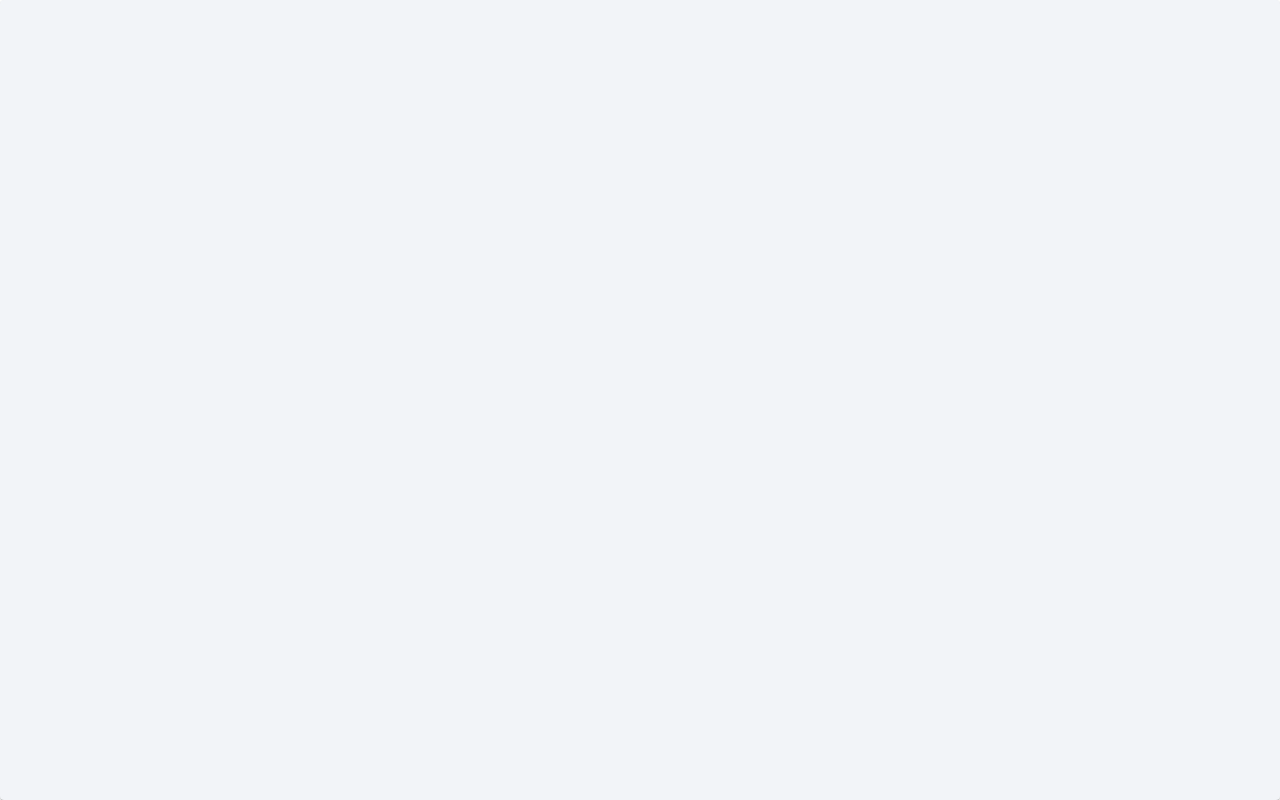
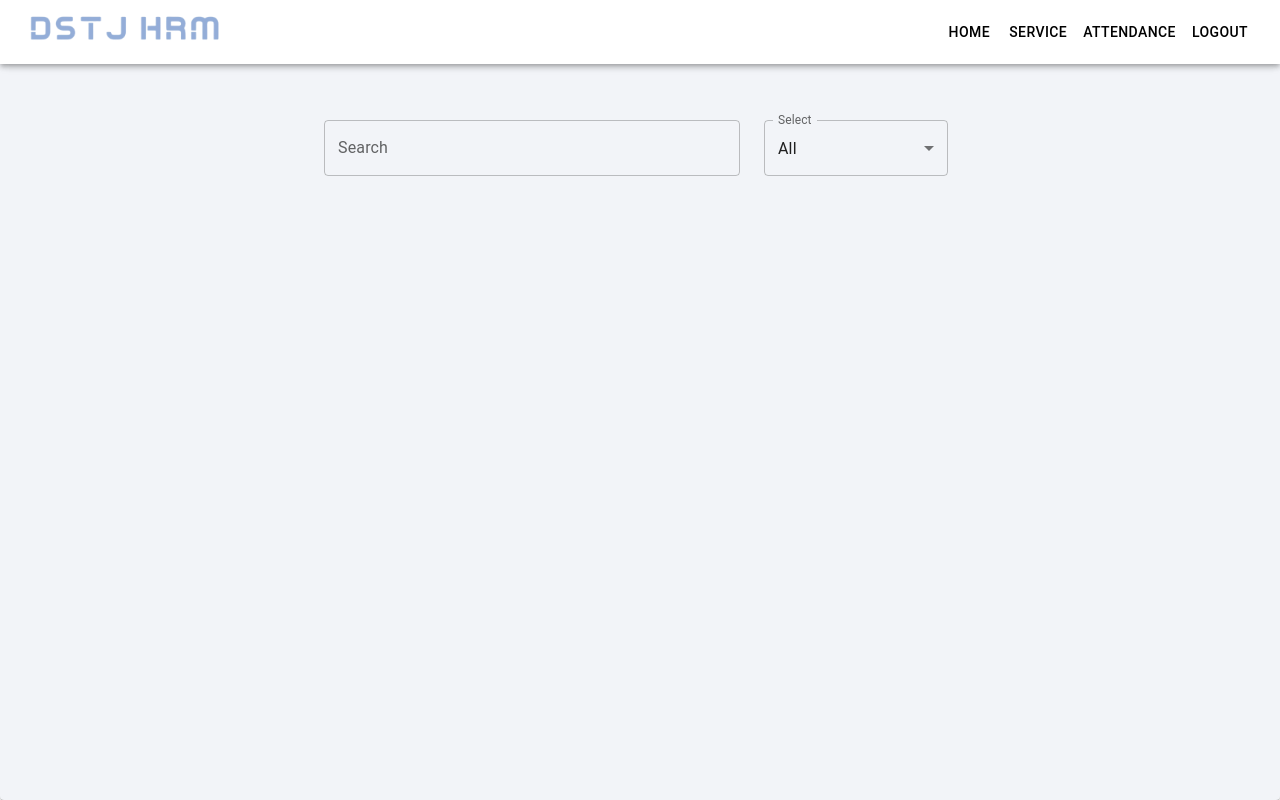
Before and after one commit to Modem924/frontend, a React (Create React App) app in the folder frontend/: page /service in a window 1280 px wide. Before the commit this address had no page. Built offline with nearby package versions, Linux system fonts and the light colour scheme.

Commit message:
filtering bars

```diff
--- a/frontend/src/App.js
+++ b/frontend/src/App.js
@@ -7,7 +7,8 @@ import {
   LoginScreen,
   MasterScreen,
   SigninScreen,
-  Attendance
+  Attendance,
+  ServiceScreen
 } from './components';
 
 const App = () => {
@@ -19,6 +20,7 @@ const App = () => {
           <Route path="/master" element={<MasterScreen />} />
           <Route path="/signin" element={<SigninScreen />} />
           <Route path="/attendance" element={<Attendance />} />
+          <Route path="/service" element={<ServiceScreen />} />
         </Routes>
       </AppPaperScreen>
     </BrowserRouter>
--- /dev/null
+++ b/frontend/src/components/ServiceScreen.js
@@ -0,0 +1,89 @@
+import { useEffect, useState } from 'react';
+import NavigationBar from './NavigationBar';
+import Button from '@mui/material/Button';
+import TextField from '@mui/material/TextField';
+import Box from '@mui/material/Box';
+import Grid from '@mui/material/Grid';
+import MenuItem from '@mui/material/MenuItem';
+
+const filters = [
+    {
+        value: 'All',
+        label: 'All',
+    },
+    {
+        value: 'Mon',
+        label: 'Monday',
+    },
+    {
+        value: 'Tue',
+        label: 'Tuesday',
+    },
+    {
+        value: 'Wed',
+        label: 'Wednesday',
+    },
+    {
+        value: 'My',
+        label: 'My Class',
+    },
+];
+
+const ServiceScreen = () => {
+    const [searchInput, setSearchInput] = useState('');
+    const searchItems = () => {
+    }
+
+    return (
+        <div>
+            <NavigationBar />
+            <Box sx={{ flexGrow: 1, display: 'flex', justifyContent: 'center', alignItems: 'center' }}>
+                <Grid container spacing={2} justifyContent="center" alignItems="center">
+                    <Grid item xs={6} md={4}>
+                        <Box
+                            display="flex"
+                            alignItems="center"
+                            sx={{
+                                width: 500,
+                                maxWidth: '100%',
+                            }}
+                        >
+                            <TextField
+                                label='Search'
+                                onChange={() => searchItems()}
+                                fullWidth
+                            />
+                        </Box>
+                    </Grid>
+                    <Grid item xs={6} md={2}>
+                        <Box
+                            component="form"
+                            sx={{
+                                '& .MuiTextField-root': { m: 1, width: '25ch' },
+                                display: 'flex',
+                                justifyContent: 'flex-end'
+                            }}
+                            noValidate
+                            autoComplete="off"
+                        >
+                            <TextField
+                                id="filters"
+                                select
+                                label="Select"
+                                defaultValue="All"
+                            >
+                                {filters.map((option) => (
+                                    <MenuItem key={option.value} value={option.value}>
+                                        {option.label}
+                                    </MenuItem>
+                                ))}
+                            </TextField>
+                        </Box>
+                    </Grid>
+                </Grid>
+            </Box>
+        </div>
+    );
+}
+
+export default ServiceScreen;
--- a/frontend/src/components/index.js
+++ b/frontend/src/components/index.js
@@ -4,6 +4,7 @@ import NavigationBar from './NavigationBar';
 import MasterScreen from './MasterScreen';
 import SigninScreen from './SigninScreen';
 import Attendance from './Attendance';
+import ServiceScreen from './ServiceScreen';
 
 export {
     AppPaperScreen,
@@ -11,5 +12,6 @@ export {
     NavigationBar,
     MasterScreen,
     SigninScreen,
-    Attendance
+    Attendance,
+    ServiceScreen
 };
```
